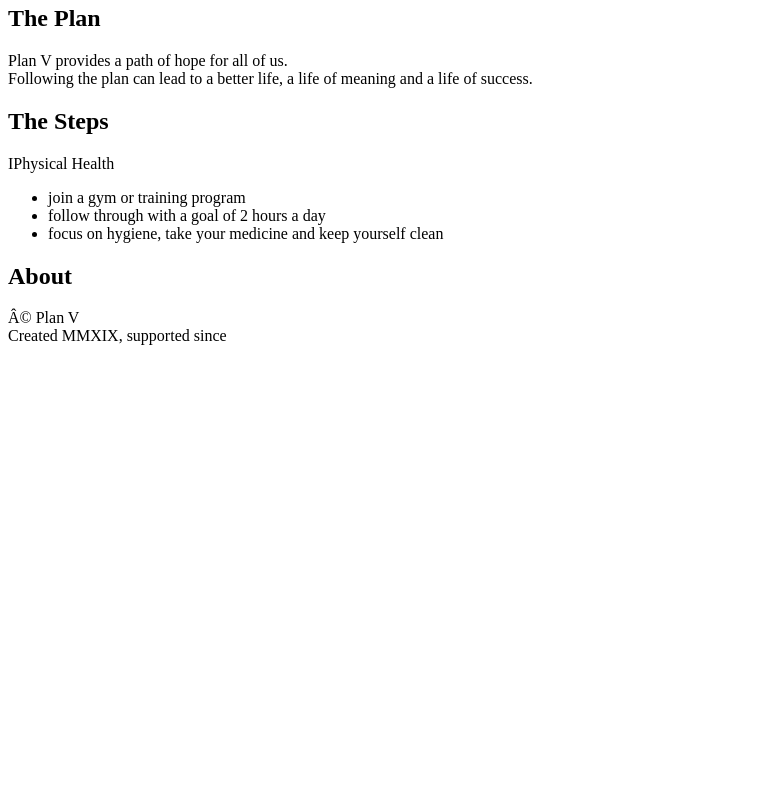
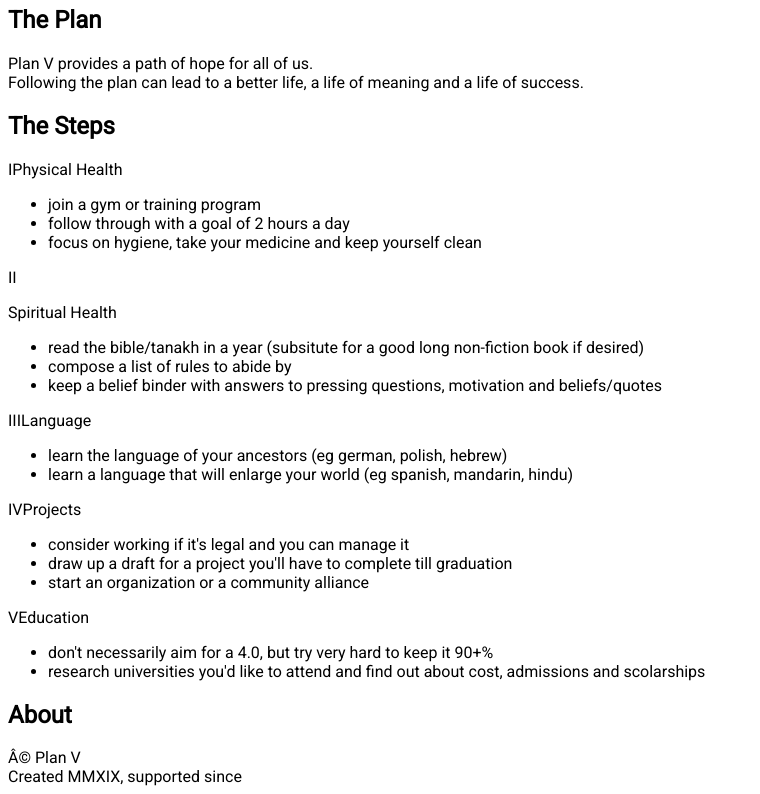
Before and after one commit to 3quilibrium3/planv, a plain HTML site: page index.html in a window 1280 px wide. Shown: the part 75-869 px from the top of the page, without its empty margins (0-760 px from the left). Before the commit the page ends 800 px from the top, so only its background shows below. Drawn offline with Linux system fonts and the light colour scheme.

Commit message:
Update index.html

```diff
--- a/index.html
+++ b/index.html
@@ -6,7 +6,8 @@
   <meta charset="utc-8">
   <link href="https://fonts.googleapis.com/css?family=Fira+Sans|Roboto" rel="stylesheet">
   <style>
-
+    body {
+      font-family: 'Roboto';}
   </style>
 </head>
 
@@ -21,6 +22,7 @@ Following the plan can lead to a better life, a life of meaning and a life of su
 
   <section class="goldcircle">
     <h2 id="stepsheading">The Steps</h2>
+<!--Step I-->
     <div class="left">
       <p><span>I</span>Physical Health</p></div>
     <div class="right">
@@ -29,8 +31,41 @@ Following the plan can lead to a better life, a life of meaning and a life of su
         <li>follow through with a goal of 2 hours a day</li>
         <li>focus on hygiene, take your medicine and keep yourself clean</li>
       </ul></div>
-<!--do steps II through V--></section>
-
+<!--Step II-->
+    <div class="left">
+    <p><span>II</span></p>Spiritual Health</div>
+  <div class="right">
+    <ul id="stepiilist">
+      <li>read the bible/tanakh in a year (subsitute for a good long non-fiction book if desired)</li>
+      <li>compose a list of rules to abide by</li>
+      <li>keep a belief binder with answers to pressing questions, motivation and beliefs/quotes</li>
+    </ul></div>
+<!--Step III-->
+  <div class="left">
+    <p><span>III</span>Language</p></div>
+  <div class="right">
+    <ul id="stepiiilist">
+      <li>learn the language of your ancestors (eg german, polish, hebrew)</li>
+      <li>learn a language that will enlarge your world (eg spanish, mandarin, hindu)</li>
+    </ul></div>
+<!--Step IV-->
+  <div class="left">
+    <p><span>IV</span>Projects</p></div>
+  <div class="right">
+    <ul id="stepivlist">
+      <li>consider working if it's legal and you can manage it</li>
+      <li>draw up a draft for a project you'll have to complete till graduation</li>
+      <li>start an organization or a community alliance</li>
+    </ul></div>
+<!--Step V-->
+  <div class="left">
+    <p><span>V</span>Education</p></div>
+  <div class="right">
+    <ul id="stepvlist">
+      <li>don't necessarily aim for a 4.0, but try very hard to keep it 90+%</li>
+      <li>research universities you'd like to attend and find out about cost, admissions and scolarships</li>
+    </ul></div>
+    </section>
   <section class="goldcircle">
     <h2 id="aboutheading">About</h2>
     <p></p>
```
